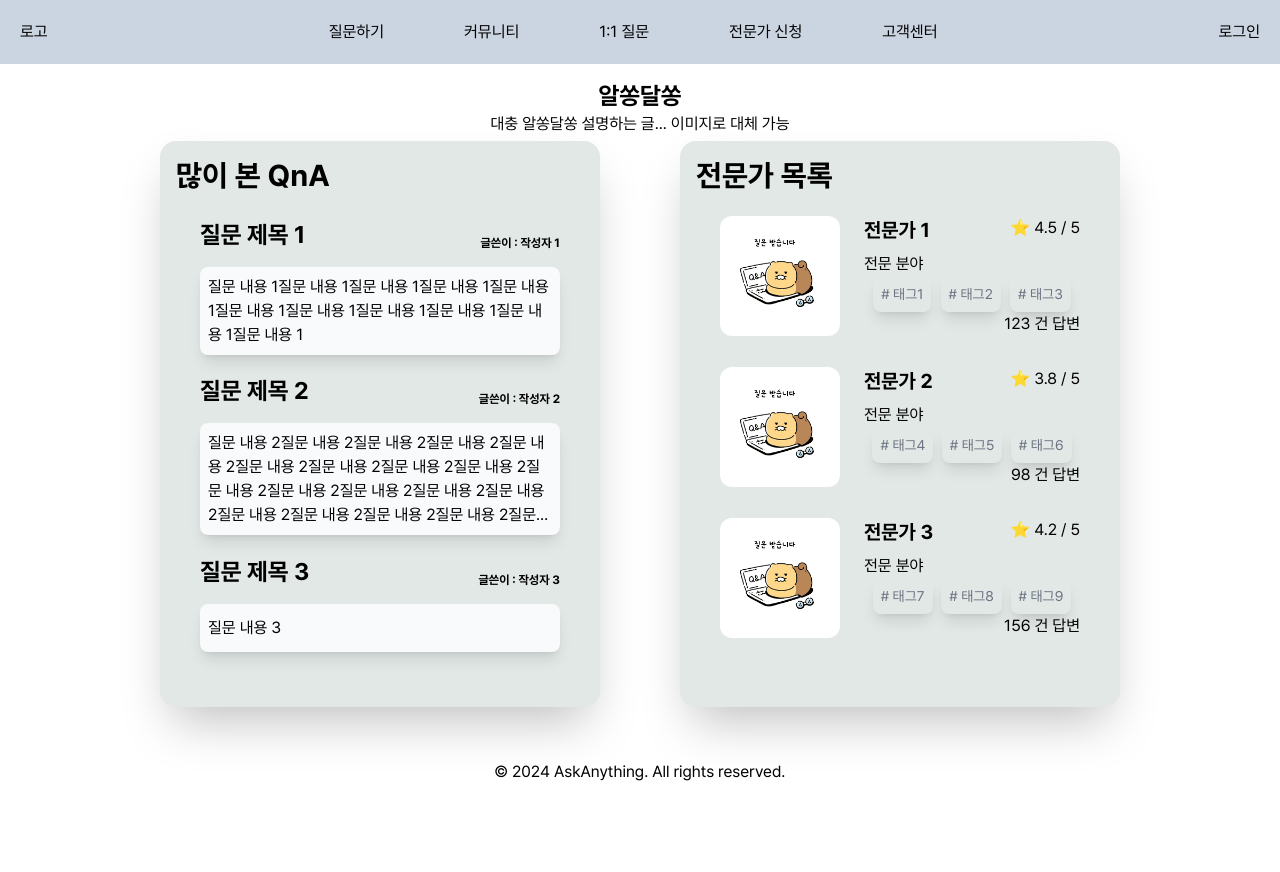
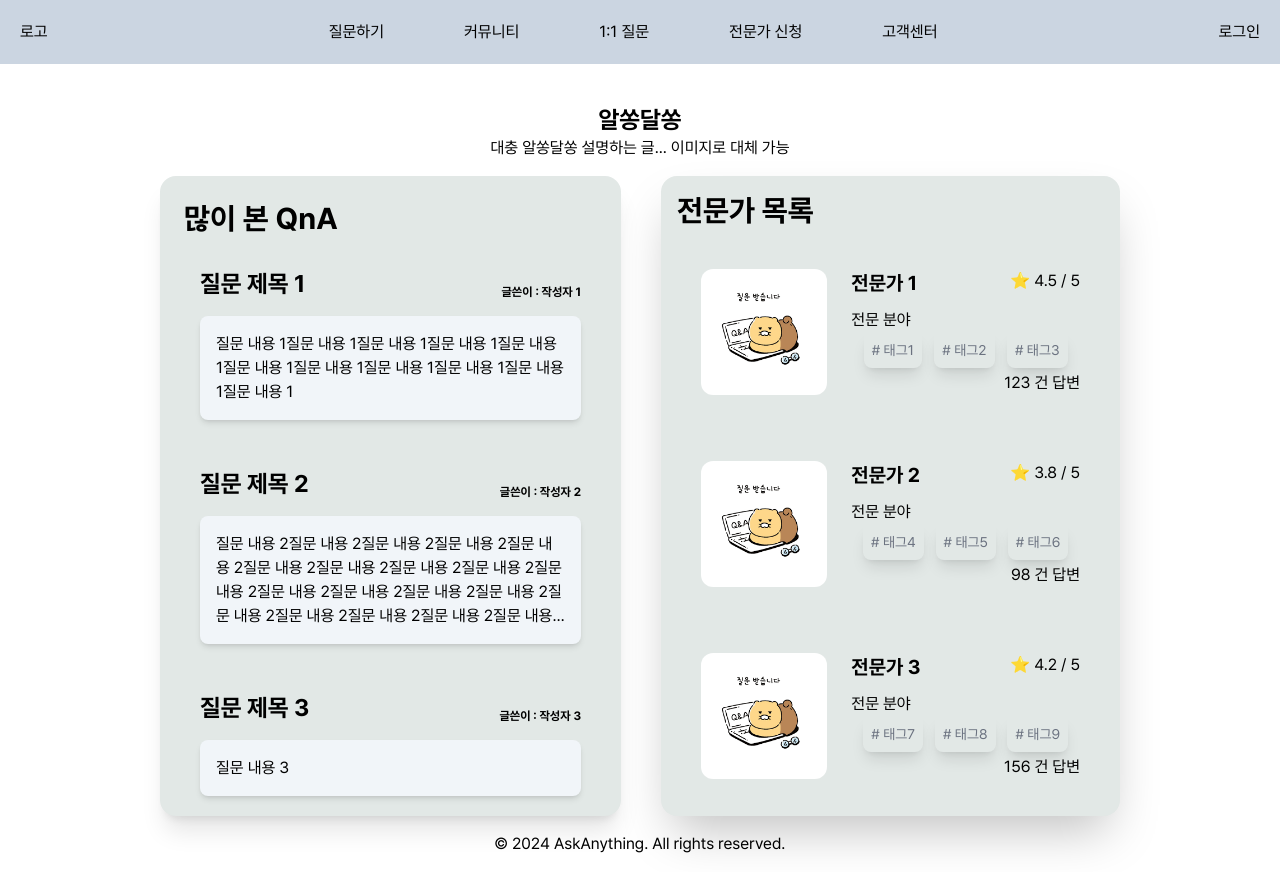
Before and after one commit to DUDADIDO/-, a React (Vite) app in the folder front/: page / in a window 1280 px wide. Before the commit the page ends 800 px from the top, so only its background shows below. Built offline with nearby package versions, Linux system fonts and the light colour scheme.

Commit message:
fix: 메인페이지 레이아웃 수정

```diff
--- a/front/src/components/mainpage/ExpertList.jsx
+++ b/front/src/components/mainpage/ExpertList.jsx
@@ -34,9 +34,9 @@ const dummy = [
 
 export default function ExpertList() {
   return (
-    <div className="w-1/2 h-5/6 rounded-2xl shadow-2xl border-gray-400 bg-appGrey2 mt-10">
+    <div className="w-1/2 h-[80vh] rounded-2xl shadow-2xl border-gray-400 bg-appGrey2">
       <p className="p-4 text-3xl font-bold">전문가 목록</p>
-      <div className="flex flex-col px-10 h-[80%] justify-around">
+      <div className="flex flex-col px-10 h-[90%] justify-around items-center">
         {dummy.map((expert) => (
           <Expert key={expert.id} data={expert} />
         ))}
--- a/front/src/components/mainpage/MainQnA.jsx
+++ b/front/src/components/mainpage/MainQnA.jsx
@@ -1,5 +1,3 @@
-import { useState, useEffect } from "react";
-
 import Question from "@/components/mainpage/question.jsx";
 
 const dummy = [
@@ -33,12 +31,16 @@ const dummy = [
 
 export default function MainQnA() {
   return (
-    <div className="w-1/2 h-5/6 rounded-2xl shadow-2xl border-gray-400 bg-appGrey2 mt-10">
-      <p className="p-4 text-3xl font-bold">많이 본 QnA</p>
-      <div className="flex flex-col px-10 h-[80%] justify-around">
-        {dummy.map((question) => (
-          <Question key={question.id} data={question} />
-        ))}
+    <div className="w-1/2 h-[80vh] rounded-2xl shadow-xl border-gray-400 bg-appGrey2 p-6">
+      <p className="text-3xl font-bold mb-4">많이 본 QnA</p>
+      <div className="flex flex-col h-[90%]">
+        <div className="flex flex-col h-full space-y-4 justify-around">
+          {dummy.map((question) => (
+            <div key={question.id} className="">
+              <Question key={question.id} data={question} />
+            </div>
+          ))}
+        </div>
       </div>
     </div>
   );
--- a/front/src/components/mainpage/Question.jsx
+++ b/front/src/components/mainpage/Question.jsx
@@ -2,14 +2,12 @@ import { useState, useEffect } from "react";
 
 export default function Question({ data }) {
   return (
-    <div className="flex flex-col min-h-24">
+    <div className="p-4">
       <div className="flex justify-between mb-4">
-        <p className=" text-2xl font-bold">{data.title}</p>
-        <p className="flex justify-end items-end text-xs font-bold">
-          글쓴이 : {data.writer}
-        </p>
+        <p className="text-2xl font-bold">{data.title}</p>
+        <p className="text-xs font-bold self-end">글쓴이 : {data.writer}</p>
       </div>
-      <div className="bg-slate-50 shadow-lg h-[100%] p-2 rounded-lg flex justify-start items-center">
+      <div className="bg-slate-100 shadow-md p-4 rounded-lg">
         <p className="line-clamp-4">{data.content}</p>
       </div>
     </div>
--- a/front/src/layout/MainLayout.jsx
+++ b/front/src/layout/MainLayout.jsx
@@ -4,7 +4,7 @@ import NavigationBar from "@/components/NavigationBar";
 
 export default function MainLayout() {
   return (
-    <div className="flex flex-col h-screen w-full">
+    <div className="flex flex-col min-h-screen h-screen w-full">
       <header className="">
         <NavigationBar />
       </header>
--- a/front/src/pages/MainPage.jsx
+++ b/front/src/pages/MainPage.jsx
@@ -4,13 +4,15 @@ import { useState, useEffect } from "react";
 
 export default function MainPage() {
   return (
-    <div className="flex w-full h-full gap-[10vh] px-[10vh] justify-between items-center relative">
-      <div className="absolute top-0 left-1/2 transform -translate-x-1/2 my-4 text-center">
+    <div className="flex flex-col w-full h-full gap-4 px-[10vh]">
+      <div className="mt-10 text-center">
         <h1 className="text-2xl font-bold">알쏭달쏭</h1>
         <p>대충 알쏭달쏭 설명하는 글... 이미지로 대체 가능</p>
       </div>
-      <MainQnA />
-      <ExpertList />
+      <div className="flex justify-center items-center gap-10 w-full h-full">
+        <MainQnA />
+        <ExpertList />
+      </div>
     </div>
   );
 }
```
